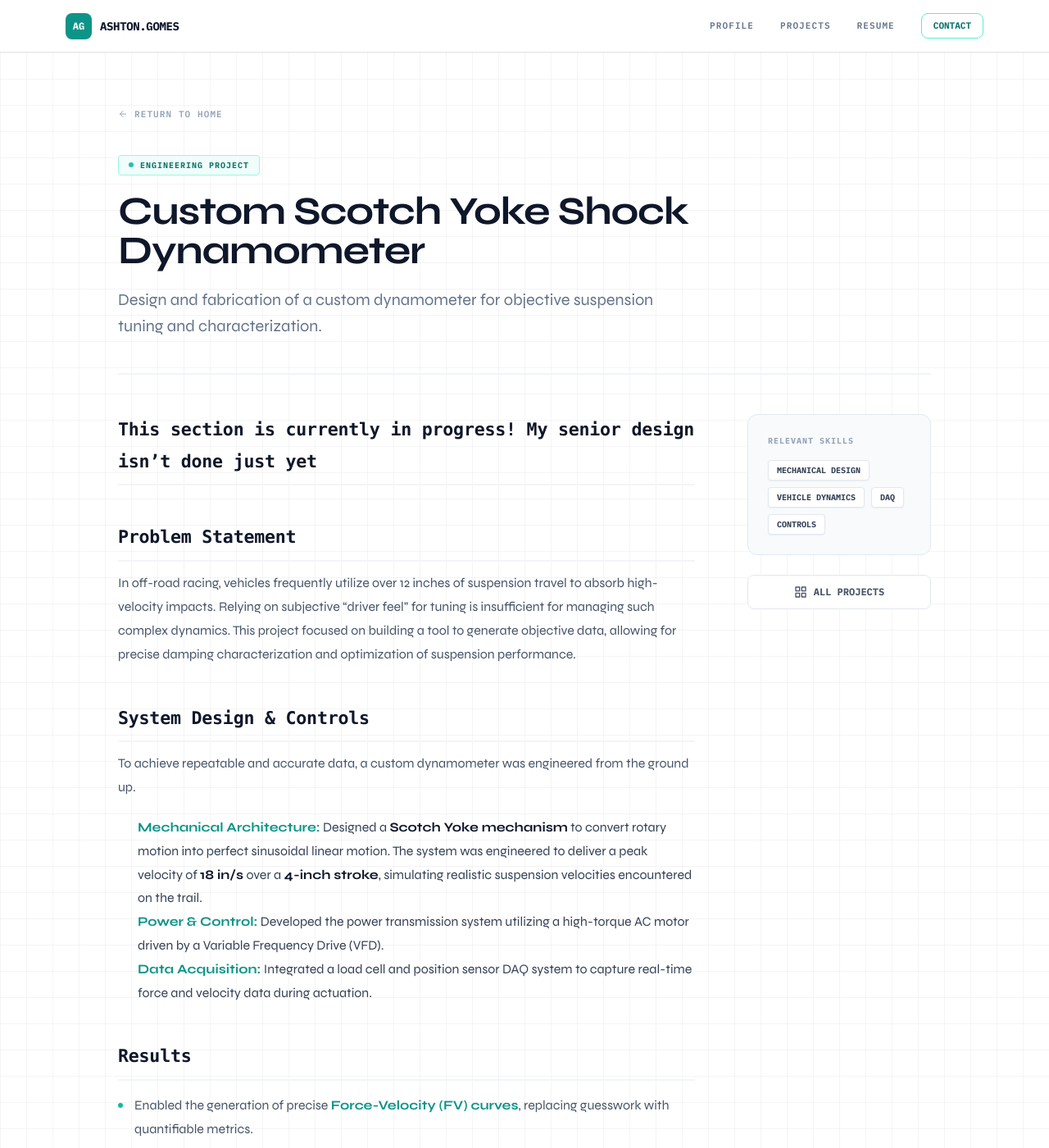
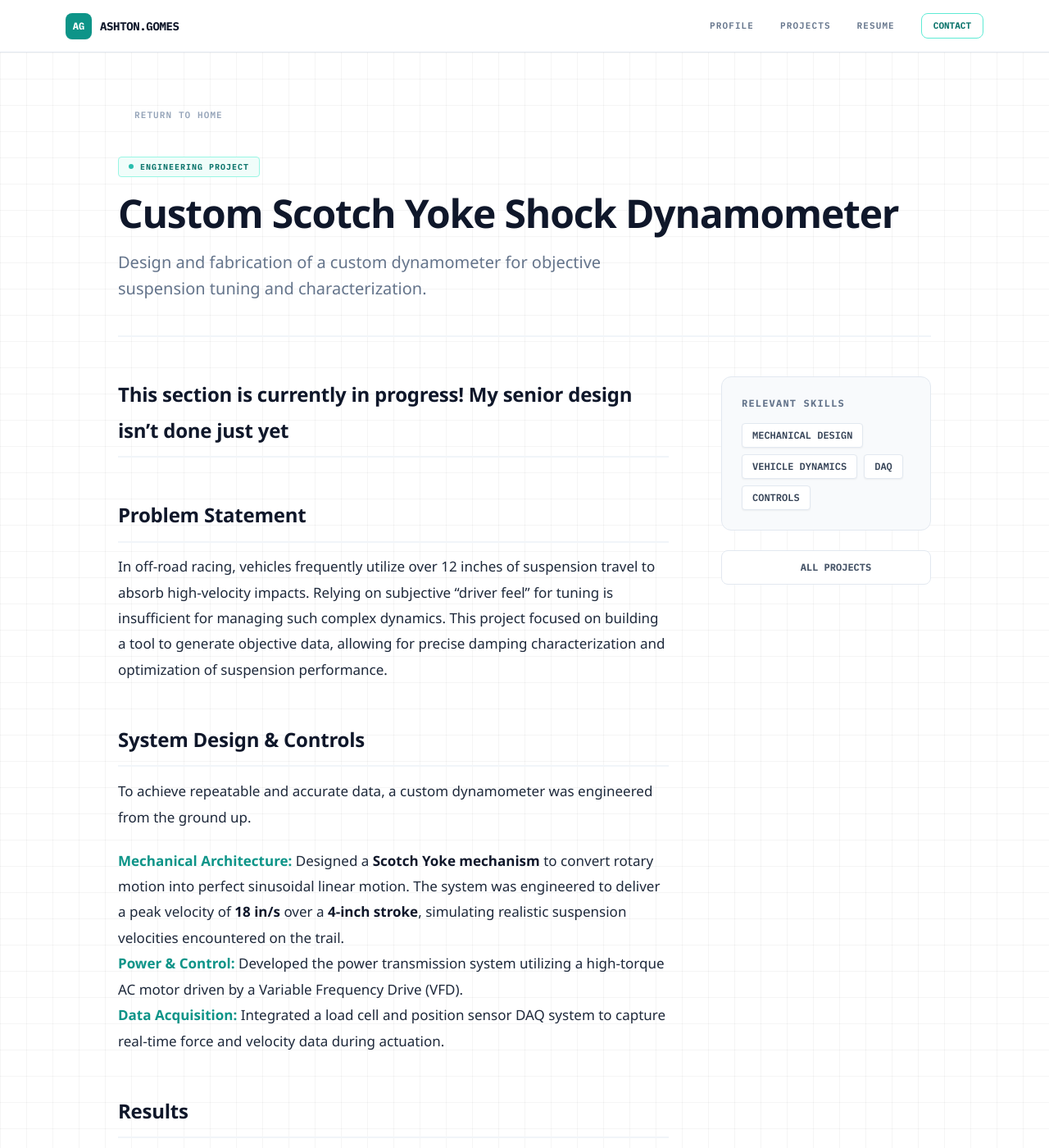
Before and after one commit to ashton-gomes/ashton-gomes.github.io, a Jekyll site: the page built from projects/shockdyno.md, in a window 1280 px wide and 1400 px high. Shown: the whole window at 82% size. Built offline with Jekyll 4.4.1, drawn with Linux system fonts in a browser that asks for light colours; nearby versions of some CDN libraries.

Commit message:
ui update

```diff
--- a/_layouts/default.html
+++ b/_layouts/default.html
@@ -4,9 +4,9 @@
     <meta charset="UTF-8">
     <meta name="viewport" content="width=device-width, initial-scale=1.0">
     <title>{{ page.title }} | {{ site.title }}</title>
-    <!-- Fonts: Syne (display) + IBM Plex Mono -->
+    <!-- Fonts: IBM Plex Mono for labels/headings (Segoe UI used natively as body) -->
     <link rel="preconnect" href="https://fonts.googleapis.com">
-    <link href="https://fonts.googleapis.com/css2?family=Syne:wght@400;700;800&family=IBM+Plex+Mono:wght@400;500;600;700&display=swap" rel="stylesheet">
+    <link href="https://fonts.googleapis.com/css2?family=IBM+Plex+Mono:wght@400;500;600;700&display=swap" rel="stylesheet">
     <script src="https://cdn.tailwindcss.com"></script>
     <script src="https://unpkg.com/feather-icons"></script>
     <script>
@@ -43,7 +44,11 @@
         }
         ::selection { background-color: #99f6e4; color: #134e4a; }
 
-        /* Smooth nav on scroll */
+        /* Base reading size */
+        html { font-size: 16px; }
+        body { font-size: 1rem; color: #1e293b; }
+
+        /* Nav smooth scroll */
         nav { transition: box-shadow 0.2s; }
     </style>
 </head>
@@ -62,7 +67,7 @@
                 <a href="/#about" class="text-[11px] font-mono font-semibold text-slate-500 hover:text-surf-600 uppercase tracking-widest transition-colors no-underline">Profile</a>
                 <a href="/#projects" class="text-[11px] font-mono font-semibold text-slate-500 hover:text-surf-600 uppercase tracking-widest transition-colors no-underline">Projects</a>
                 <a href="{{ site.resume_url }}" class="text-[11px] font-mono font-semibold text-slate-500 hover:text-surf-600 uppercase tracking-widest transition-colors no-underline">Resume</a>
-                <a href="mailto:{{ site.email }}" class="text-[11px] font-mono font-bold text-surf-700 border border-surf-300 px-3.5 py-1.5 rounded-lg hover:bg-surf-50 hover:border-surf-500 transition-all no-underline">
+                <a href="/cdn-cgi/l/email-protection#0b70702b78627f6e256e666a62672b7676" class="text-[11px] font-mono font-bold text-surf-700 border border-surf-300 px-3.5 py-1.5 rounded-lg hover:bg-surf-50 hover:border-surf-500 transition-all no-underline">
                     CONTACT
                 </a>
             </div>
--- a/_layouts/project.html
+++ b/_layouts/project.html
@@ -28,12 +28,12 @@ layout: default
     </div>
 
     <!-- Sidebar -->
-    <aside class="w-full lg:w-56 shrink-0 space-y-6 lg:sticky lg:top-24 self-start">
+    <aside class="w-full lg:w-64 shrink-0 space-y-6 lg:sticky lg:top-24 self-start">
       <div class="bg-slate-50 rounded-xl p-6 border border-slate-200">
-        <h3 class="text-[10px] font-mono font-bold text-slate-400 uppercase tracking-widest mb-4">Relevant Skills</h3>
+        <h3 class="text-xs font-mono font-bold text-slate-500 uppercase tracking-widest mb-4">Relevant Skills</h3>
         <div class="flex flex-wrap gap-2">
           {% for tag in page.tags %}
-          <span class="px-2.5 py-1 bg-white border border-slate-200 text-slate-700 text-[10px] font-mono font-bold uppercase rounded shadow-sm">{{ tag }}</span>
+          <span class="px-3 py-1.5 bg-white border border-slate-200 text-slate-700 text-xs font-mono font-semibold uppercase rounded shadow-sm">{{ tag }}</span>
           {% endfor %}
         </div>
       </div>
@@ -53,22 +53,35 @@ layout: default
 </article>
 
 <style>
-  /* ── Typography Base ── */
-  .project-content {
-    font-size: 1rem;
-    line-height: 1.8;
-    color: #334155;
+  /* ── Font stack: Segoe UI as primary body, IBM Plex Mono for headings/labels ── */
+  :root {
+    --font-body: 'Segoe UI', 'Segoe UI Variable', system-ui, -apple-system, sans-serif;
+    --font-mono: 'IBM Plex Mono', 'Consolas', 'Menlo', monospace;
+    --color-body:     #1e293b;   /* slate-800 – high contrast body text */
+    --color-muted:    #475569;   /* slate-600 – secondary text */
+    --color-caption:  #64748b;   /* slate-500 – captions, still readable */
+    --color-heading:  #0f172a;   /* slate-900 */
+    --color-accent:   #0d9488;   /* teal-600 */
+    --color-border:   #e2e8f0;
   }
 
-  /* ── Headings ── */
+  /* ── Base ── */
+  .project-content {
+    font-family: var(--font-body);
+    font-size: 1.0625rem;   /* 17px – comfortable reading size */
+    line-height: 1.85;
+    color: var(--color-body);
+  }
+
+  /* ── H2 section headers ── */
   .project-content h2 {
-    font-family: 'JetBrains Mono', 'Menlo', monospace;
-    font-size: 1.35rem;
+    font-family: var(--font-body);
+    font-size: 1.5rem;        /* 24px */
     font-weight: 700;
-    color: #0f172a;
-    margin-top: 2.75rem;
-    margin-bottom: 0.75rem;
-    padding-bottom: 0.5rem;
+    color: var(--color-heading);
+    margin-top: 3rem;
+    margin-bottom: 0.85rem;
+    padding-bottom: 0.55rem;
     border-bottom: 2px solid #f1f5f9;
     letter-spacing: -0.01em;
   }
@@ -77,49 +90,47 @@ layout: default
     margin-top: 0;
   }
 
+  /* ── H3 sub-section headers ── */
   .project-content h3 {
-    font-family: 'JetBrains Mono', 'Menlo', monospace;
-    font-size: 0.95rem;
+    font-family: var(--font-mono);
+    font-size: 0.875rem;      /* 14px mono reads larger than serif at same size */
     font-weight: 700;
-    color: #0d9488;
+    color: var(--color-accent);
     text-transform: uppercase;
-    letter-spacing: 0.08em;
-    margin-top: 2rem;
-    margin-bottom: 0.6rem;
+    letter-spacing: 0.07em;
+    margin-top: 2.25rem;
+    margin-bottom: 0.75rem;
   }
 
   /* ── Paragraphs ── */
   .project-content p {
-    margin-bottom: 1.25rem;
-    color: #475569;
+    margin-bottom: 1.35rem;
+    color: var(--color-body);
   }
 
   /* ── Lists ── */
   .project-content ul,
   .project-content ol {
-    margin: 1rem 0 1.5rem 0;
-    padding-left: 1.5rem;
-  }
-
-  .project-content ul {
-    list-style-type: none;
+    margin: 0.75rem 0 1.5rem 0;
     padding-left: 0;
+    list-style: none;
   }
 
   .project-content ul > li {
     position: relative;
-    padding-left: 1.25rem;
-    margin-bottom: 0.6rem;
-    color: #475569;
+    padding-left: 1.4rem;
+    margin-bottom: 0.7rem;
+    color: var(--color-body);
+    font-size: 1.0625rem;
   }
 
   .project-content ul > li::before {
     content: '';
     position: absolute;
     left: 0;
-    top: 0.65em;
-    width: 6px;
-    height: 6px;
+    top: 0.68em;
+    width: 7px;
+    height: 7px;
     background: #14b8a6;
     border-radius: 50%;
   }
@@ -127,25 +138,32 @@ layout: default
   /* Nested lists */
   .project-content ul ul {
     margin-top: 0.5rem;
-    margin-bottom: 0;
+    margin-bottom: 0.25rem;
+  }
+
+  .project-content ul ul > li {
+    font-size: 1rem;
+    color: var(--color-muted);
   }
 
   .project-content ul ul > li::before {
     background: transparent;
-    border: 1.5px solid #14b8a6;
+    border: 2px solid #14b8a6;
+    width: 6px;
+    height: 6px;
   }
 
   /* ── Horizontal Rule ── */
   .project-content hr {
     border: none;
     border-top: 2px solid #f1f5f9;
-    margin: 2.5rem 0;
+    margin: 2.75rem 0;
   }
 
   /* ── Strong / Bold ── */
   .project-content strong {
     font-weight: 700;
-    color: #0f172a;
+    color: var(--color-heading);
   }
 
   /* ── Inline Code ── */
@@ -154,9 +172,9 @@ layout: default
     border: 1px solid #e2e8f0;
     padding: 0.15em 0.45em;
     border-radius: 4px;
-    font-size: 0.85em;
-    font-family: 'JetBrains Mono', monospace;
-    color: #0d9488;
+    font-size: 0.875em;
+    font-family: var(--font-mono);
+    color: var(--color-accent);
   }
 
   /* ── Images ── */
@@ -165,39 +183,44 @@ layout: default
     max-width: 100%;
     height: auto;
     border-radius: 12px;
-    border: 1px solid #e2e8f0;
-    margin: 1.5rem 0;
-    box-shadow: 0 4px 24px rgba(0,0,0,0.06);
+    border: 1px solid var(--color-border);
+    margin: 1.75rem 0 0.5rem;
+    box-shadow: 0 4px 24px rgba(0,0,0,0.07);
+    display: block;
   }
 
-  /* ── Image captions (em after img) ── */
+  /* ── Captions: larger, darker, easier to read ── */
   .project-content img + em,
+  .project-content video + em,
   .project-content p > em:only-child {
     display: block;
     text-align: center;
-    font-size: 0.8rem;
-    color: #94a3b8;
+    font-size: 0.875rem;      /* 14px — up from 12.8px */
+    color: var(--color-caption); /* slate-500, not the washed-out 400 */
     font-style: italic;
-    margin-top: -0.75rem;
-    margin-bottom: 1.5rem;
-    font-family: 'JetBrains Mono', monospace;
+    font-family: var(--font-body);
+    margin-top: 0;
+    margin-bottom: 1.75rem;
+    line-height: 1.5;
+    padding: 0 1rem;
   }
 
   /* ── Video ── */
   .project-content video {
     width: 100%;
     border-radius: 12px;
-    border: 1px solid #e2e8f0;
-    margin: 1.5rem 0;
-    box-shadow: 0 4px 24px rgba(0,0,0,0.06);
+    border: 1px solid var(--color-border);
+    margin: 1.75rem 0 0.5rem;
+    box-shadow: 0 4px 24px rgba(0,0,0,0.07);
+    display: block;
   }
 
   /* ── Links ── */
   .project-content a {
-    color: #0d9488;
+    color: var(--color-accent);
     text-decoration: underline;
     text-decoration-color: #99f6e4;
-    text-underline-offset: 2px;
+    text-underline-offset: 3px;
     transition: color 0.15s;
   }
 
@@ -213,12 +236,16 @@ layout: default
     padding: 1rem 1.25rem;
     border-radius: 0 8px 8px 0;
     color: #134e4a;
-    font-size: 0.95rem;
+    font-size: 1rem;
   }
 
-  /* ── Section result pill (for "Result:" bold text in lists) ── */
+  /* ── Bold label at start of list item (e.g. "Strength:") ── */
   .project-content li strong:first-child {
-    display: inline-block;
-    color: #0d9488;
+    color: var(--color-accent);
+  }
+
+  /* ── Sidebar font alignment ── */
+  aside {
+    font-family: var(--font-mono);
   }
 </style>
```
Also changed, not shown: other parts of _layouts/default.html (+4 -5 lines), other parts of _layouts/project.html (+1 -1 lines).
